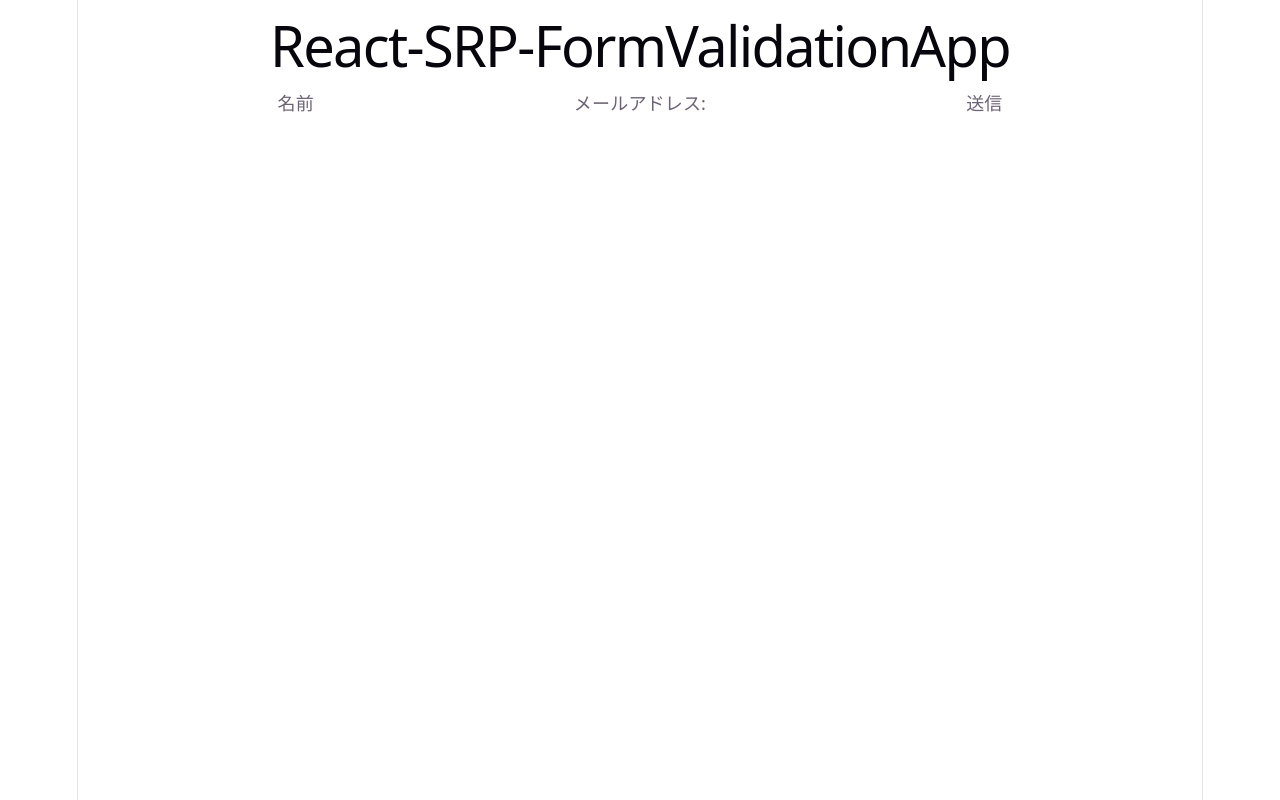
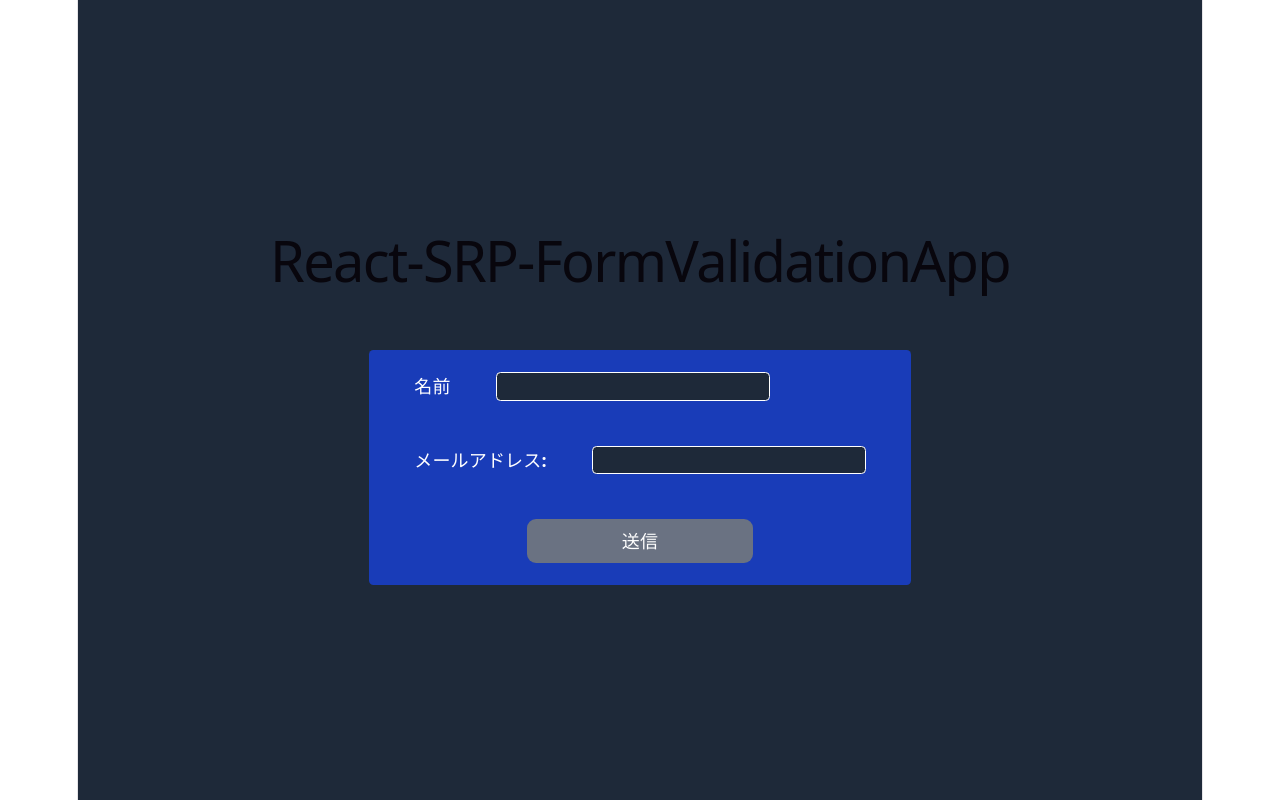
Before and after one commit to TakaDev1/React-SRP-FormValidationApp, a React (Vite) app: page / in a window 1280 px wide. Built offline with nearby package versions, Linux system fonts and the light colour scheme.

Commit message:
style: Projeact Adjustment Design

```diff
--- a/src/App.tsx
+++ b/src/App.tsx
@@ -4,7 +4,7 @@ import UserForm from "./components/UserForm";
 function App() {
   return (
     <>
-      <div>
+      <div className="min-h-screen flex flex-col bg-gray-800 justify-center items-center">
         <h1>React-SRP-FormValidationApp</h1>
         <UserForm />
       </div>
--- a/src/components/UserForm.tsx
+++ b/src/components/UserForm.tsx
@@ -34,25 +34,40 @@ const UserForm = () => {
     });
   };
   return (
-    <div>
     <form onSubmit={handleSubmit}>
-        <div>
+      <div className="mt-10 flex flex-col gap-10 bg-blue-800 text-white font-bold text-left px-10 py-5 rounded">
         <label htmlFor="name">
           名前
-            <input id="name" type="text" value={state.name} onChange={handleName} />
+          <input
+            id="name"
+            type="text"
+            value={state.name}
+            onChange={handleName}
+            className="border ml-10 rounded bg-gray-800"
+          />
         </label>
 
-          {state.errors.name && <p>{state.errors.name}</p>}
+        {state.errors.name && <p className="text-red-400">{state.errors.name}</p>}
 
         <label htmlFor="email">
           メールアドレス:
-            <input id="email" type="email" value={state.email} onChange={handleEmail} />
+          <input
+            id="email"
+            type="email"
+            value={state.email}
+            onChange={handleEmail}
+            className="border ml-10 rounded bg-gray-800"
+          />
         </label>
-          {state.errors.email && <p>{state.errors.email}</p>}
-          <button type="submit">送信</button>
+        {state.errors.email && <p className="text-red-400">{state.errors.email}</p>}
+        <button
+          type="submit"
+          className="bg-gray-500 py-2 w-1/2 mx-auto rounded-lg cursor-pointer hover:opacity-80"
+        >
+          送信
+        </button>
       </div>
     </form>
-    </div>
   );
 };
 
```
Lines whose indentation alone changed are shown as unchanged.
